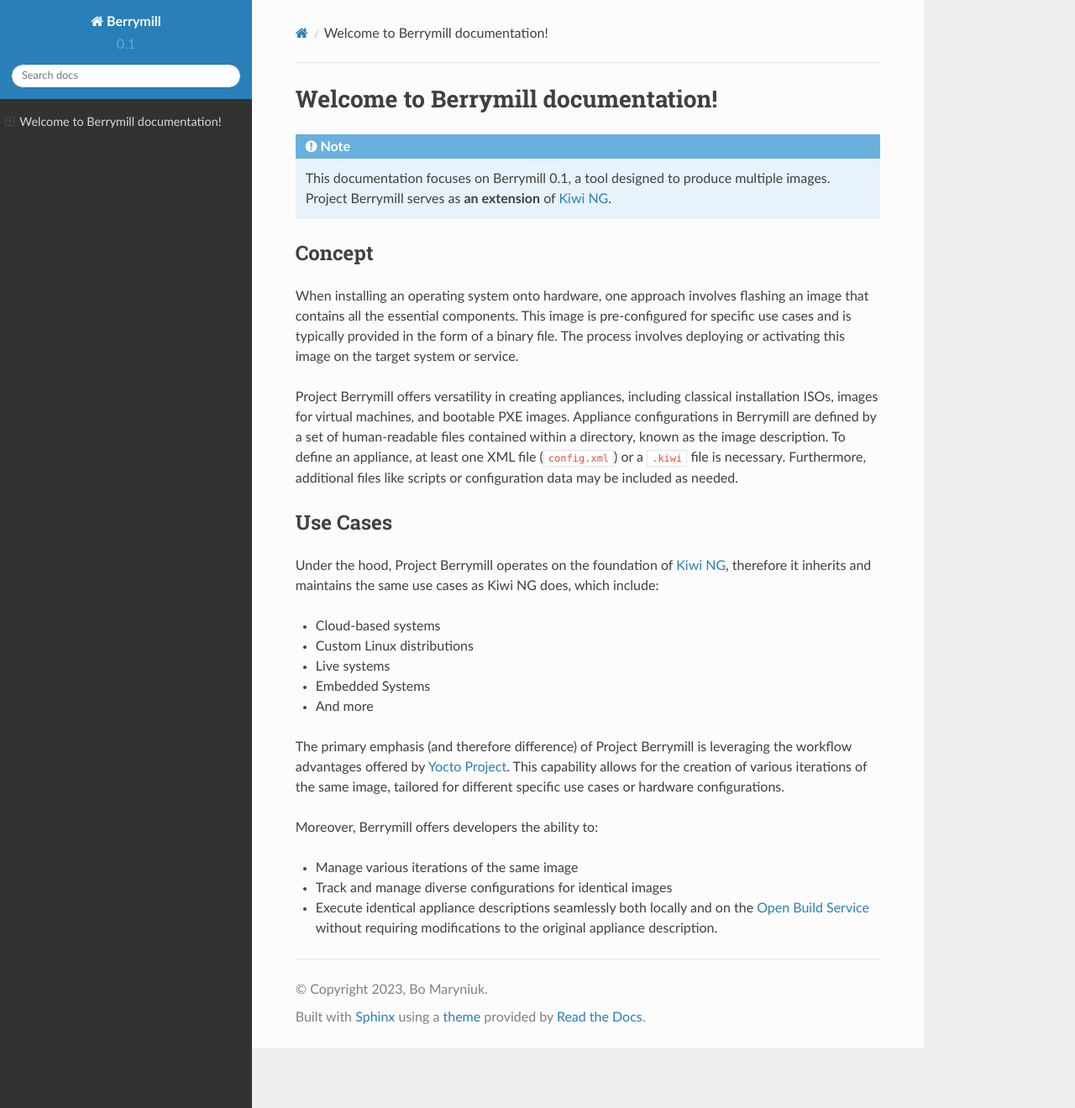
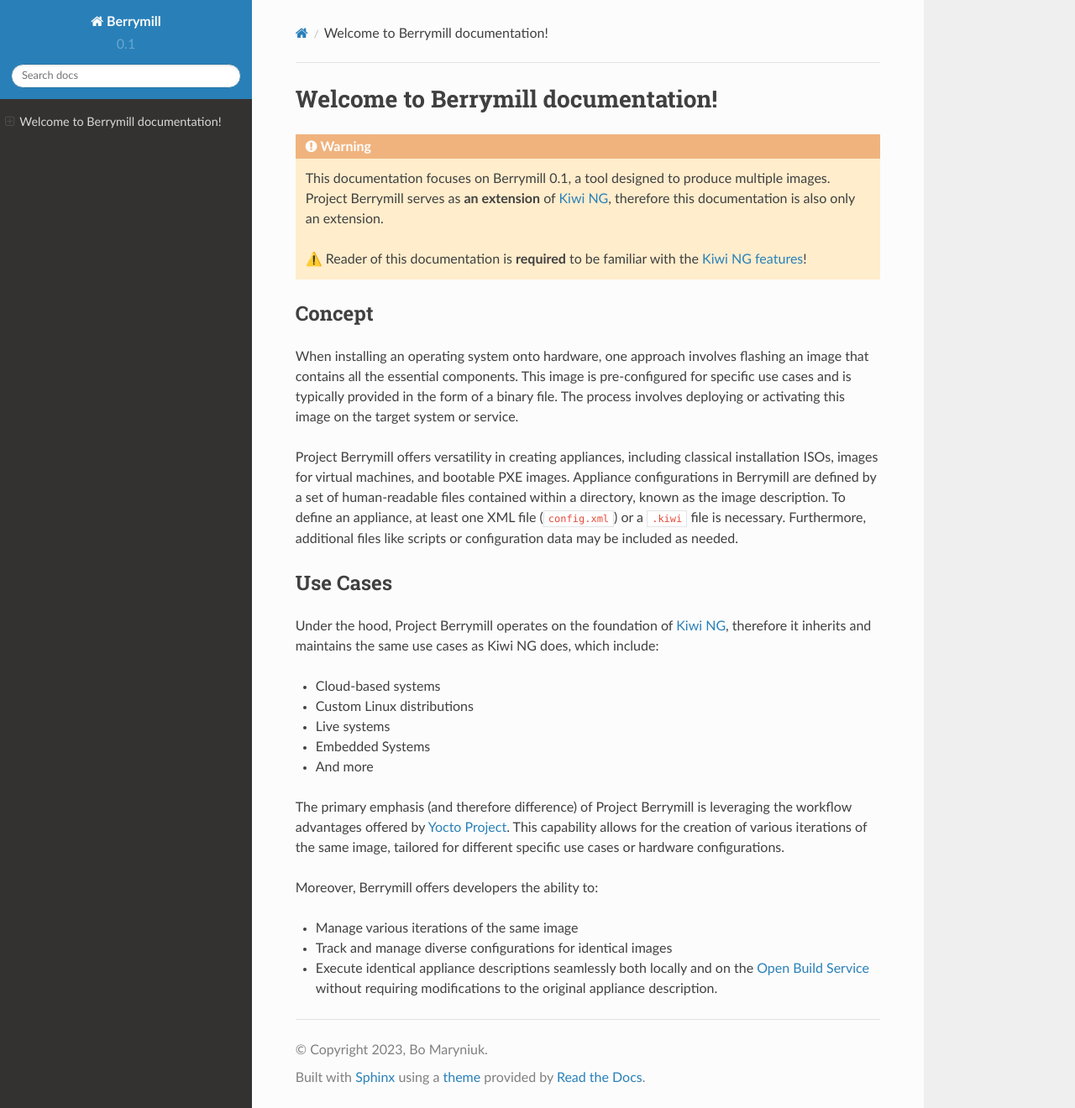
Before and after one commit to isbm/berrymill, a Sphinx documentation site: the page built from doc/source/index.rst, in a window 1280 px wide and 1320 px high. Shown: the whole window at 84% size. Built offline with Sphinx 7.4.7 and the Read the Docs theme 2.0.0, drawn with Linux system fonts in a browser that asks for light colours; pages that are not in the unit, such as notebooks, are missing from menus.

Commit message:
Update warning/note of the index

```diff
--- a/doc/source/index.rst
+++ b/doc/source/index.rst
@@ -3,8 +3,10 @@
 Welcome to Berrymill documentation!
 ===================================
 
-.. note::
-   This documentation focuses on Berrymill |version|, a tool designed to produce multiple images. Project Berrymill serves as **an extension** of `Kiwi NG <http://osinside.github.io/kiwi/>`_.
+.. warning::
+   This documentation focuses on Berrymill |version|, a tool designed to produce multiple images. Project Berrymill serves as **an extension** of `Kiwi NG <http://osinside.github.io/kiwi/>`_, therefore this documentation is also only an extension.
+
+   ⚠️ Reader of this documentation is **required** to be familiar with the `Kiwi NG features <http://osinside.github.io/kiwi/>`_!
 
 .. toctree::
    :maxdepth: 1
```
